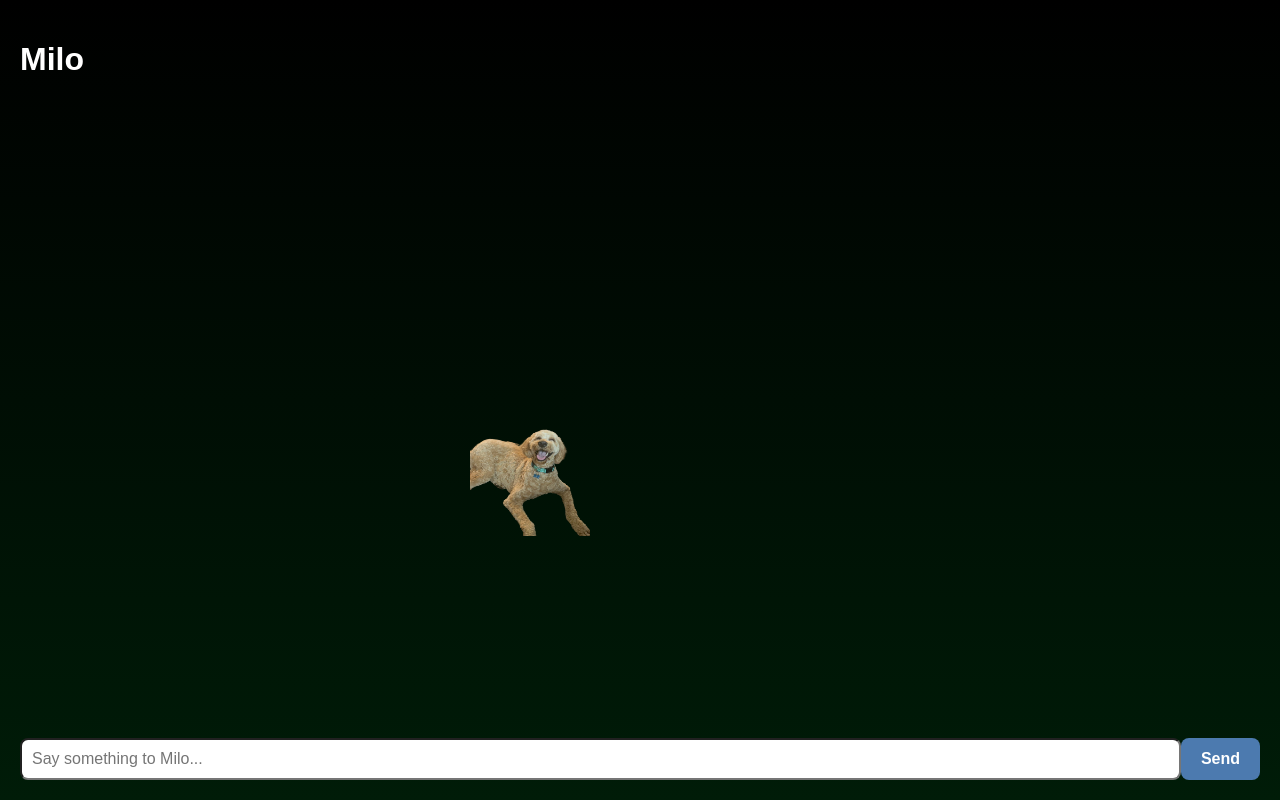
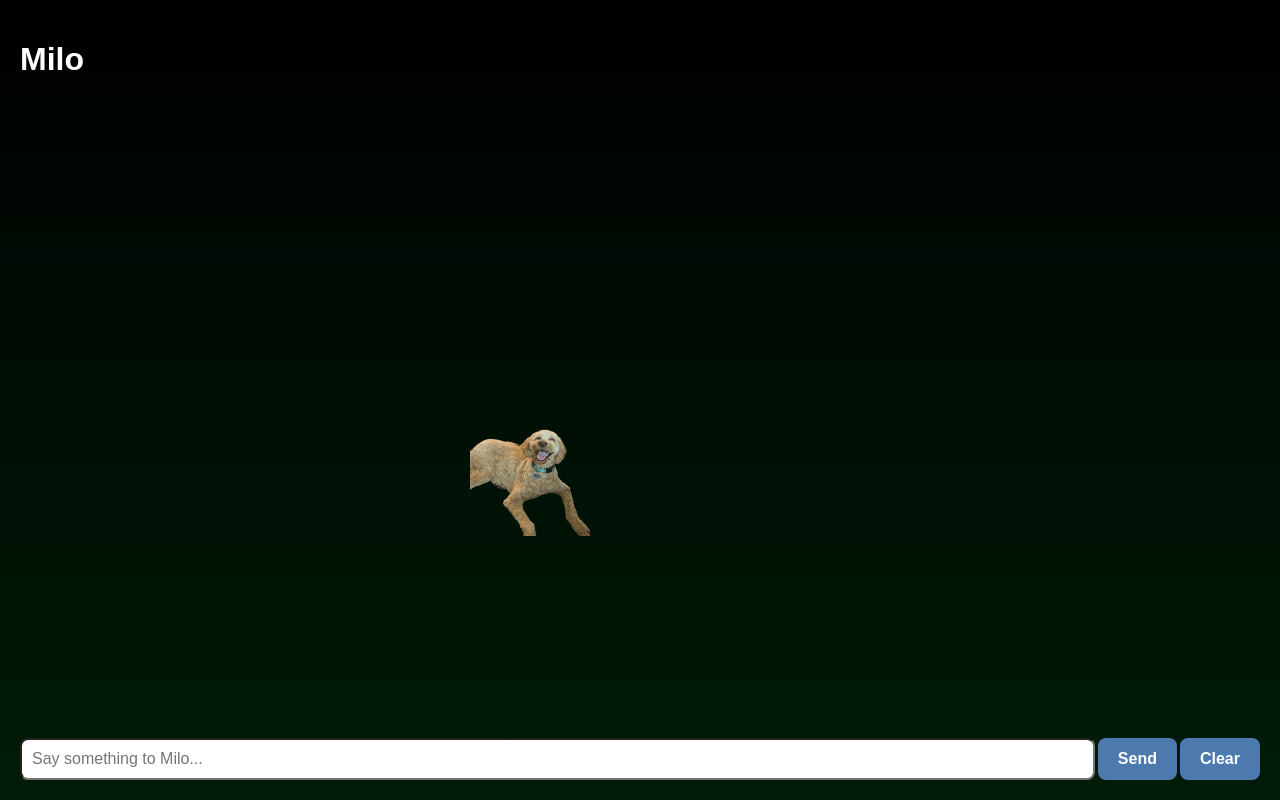
Before and after one commit to andylieou/website, a React (Vite) app: page / in a window 1280 px wide. Built offline with nearby package versions, Linux system fonts and the light colour scheme.

Commit message:
feat: local history for chats

```diff
--- a/src/Chat.tsx
+++ b/src/Chat.tsx
@@ -21,7 +21,10 @@ async function getPrediction(message: string) {
 }
 
 function Chat() {
-  const [messages, setMessages] = useState<MyMessage[]>([]);
+  const saved = localStorage.getItem("chatHistory");
+  const [messages, setMessages] = useState<MyMessage[]>(
+    saved ? JSON.parse(saved) : []
+  );
   const [input, setInput] = useState<string>("");
 
   const doggyResponses = [
@@ -146,6 +149,18 @@ function Chat() {
     }, 800);
   };
 
+  // state updates are async with react (not immediate). useEffect ensures this
+  // update occurs after the setMessages update occurs
+  useEffect(() => {
+    localStorage.setItem("chatHistory", JSON.stringify(messages));
+    // console.log("saved local history");
+  }, [messages]);
+
+  const handleClear = () => {
+    setMessages([]);
+    localStorage.removeItem("chatHistory");
+  };
+
   // scroll as messages pop up
   const bottomRef = useRef<HTMLDivElement>(null);
   useEffect(() => {
@@ -188,7 +203,7 @@ function Chat() {
         <div ref={bottomRef}></div>
       </div>
 
-      <div style={{ display: "flex", marginTop: "10px" }}>
+      <div style={{ display: "flex", marginTop: "10px", gap: "3px"}}>
         <input
           className="chat-text"
           value={input}
@@ -202,6 +217,9 @@ function Chat() {
         <button className="chat-button" onClick={handleSend}>
           Send
         </button>
+        <button className="chat-button" onClick={handleClear}>
+          Clear
+        </button>
       </div>
     </div>
   );
```
